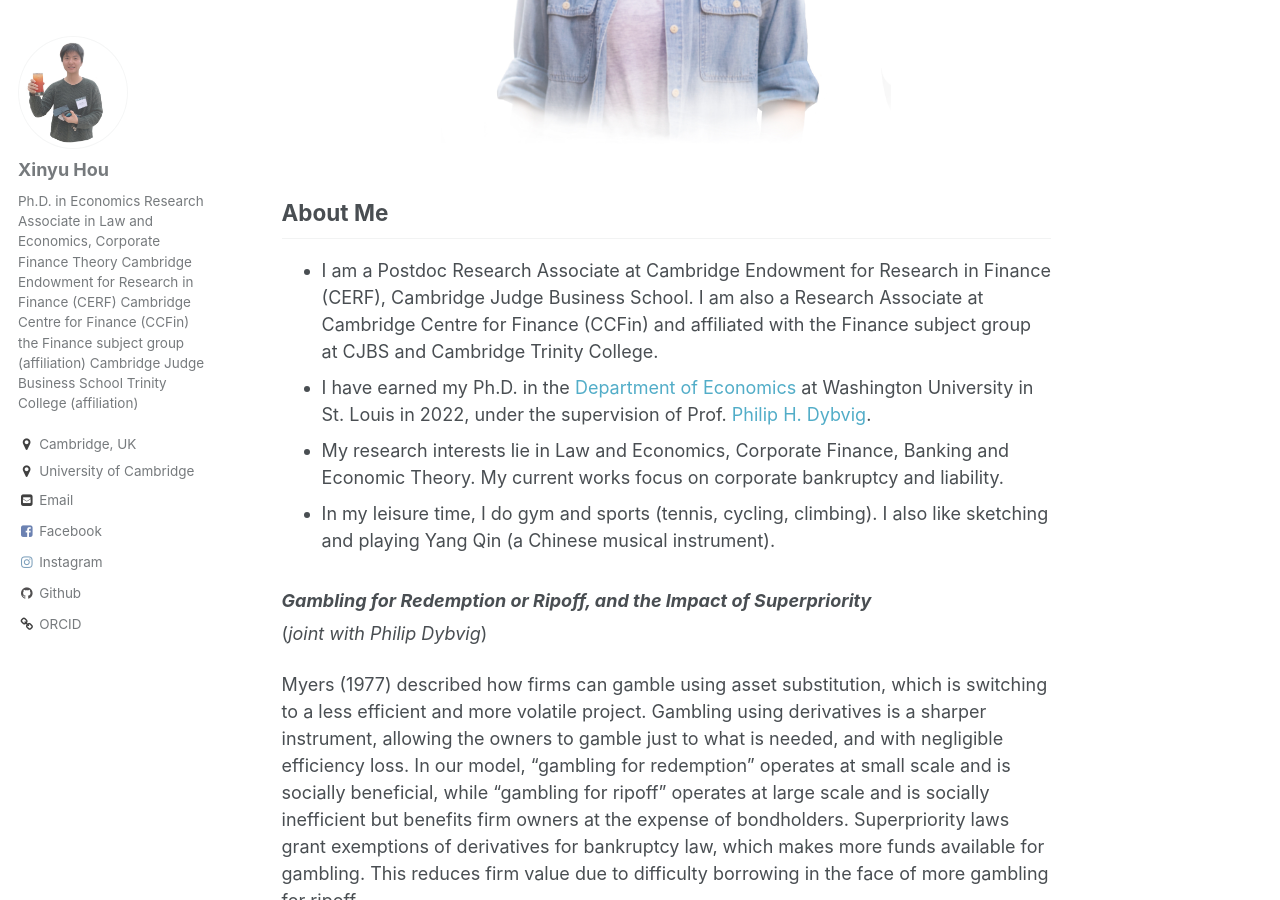
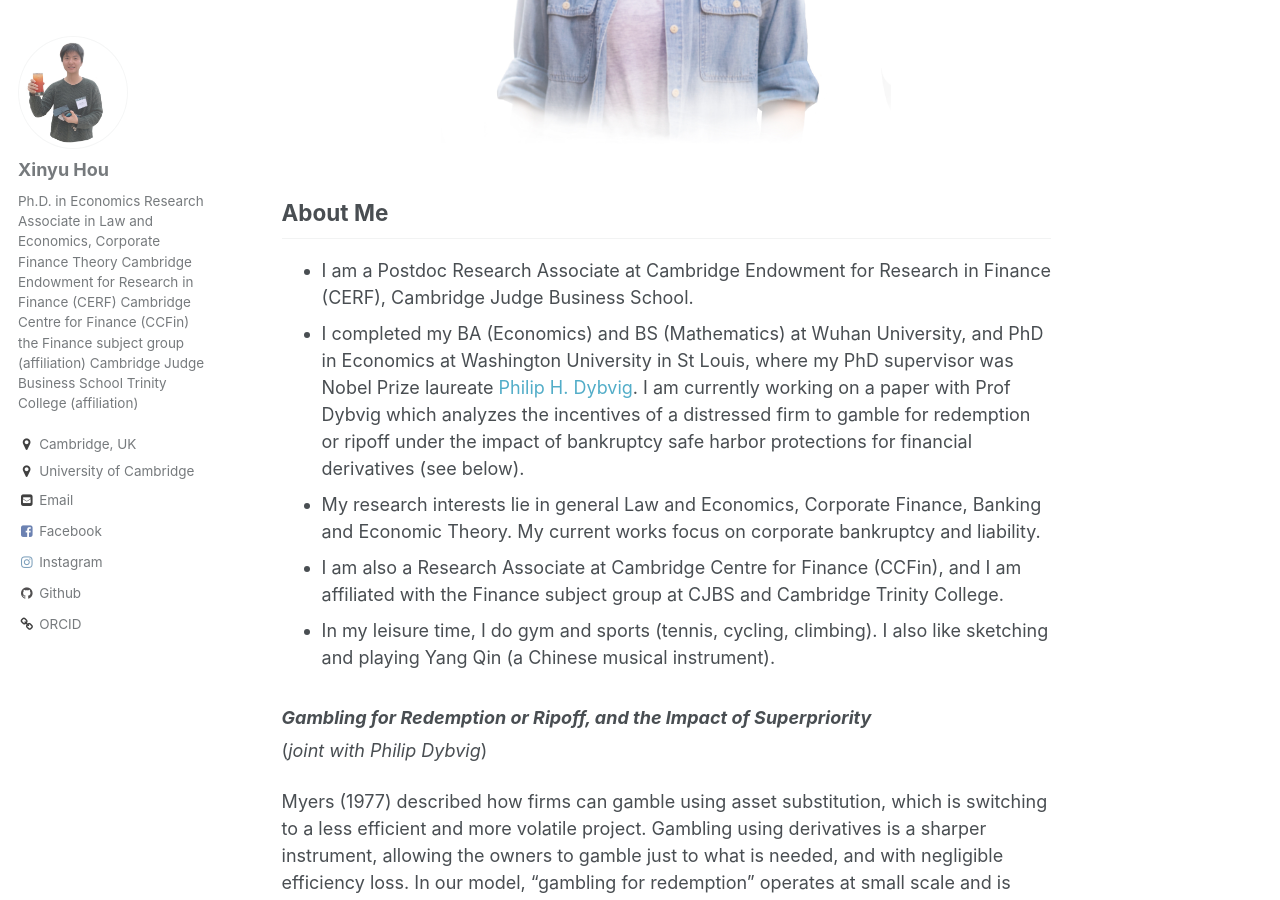
Before and after one commit to xinyuhou94/xinyuhou94.github.io, a Jekyll site: the page built from _pages/about.md, in a window 1280 px wide and 900 px high, scrolled down 413 px. Built offline with Jekyll 4.4.1, drawn with Linux system fonts in a browser that asks for light colours.

Commit message:
Update about.md

```diff
--- a/_pages/about.md
+++ b/_pages/about.md
@@ -13,9 +13,10 @@ redirect_from:
 </p>
 
 ## About Me ##
-* I am a Postdoc Research Associate at Cambridge Endowment for Research in Finance (CERF), Cambridge Judge Business School. I am also a Research Associate at Cambridge Centre for Finance (CCFin) and affiliated with the Finance subject group at CJBS and Cambridge Trinity College.
-* I have earned my Ph.D. in the [Department of Economics](https://economics.wustl.edu/) at Washington University in St. Louis in 2022, under the supervision of Prof. [Philip H. Dybvig](https://dybfin.wustl.edu/).
-* My research interests lie in Law and Economics, Corporate Finance, Banking and Economic Theory. My current works focus on corporate bankruptcy and liability.
+* I am a Postdoc Research Associate at Cambridge Endowment for Research in Finance (CERF), Cambridge Judge Business School.
+* I completed my BA (Economics) and BS (Mathematics) at Wuhan University, and PhD in Economics at Washington University in St Louis, where my PhD supervisor was Nobel Prize laureate [Philip H. Dybvig](https://dybfin.wustl.edu/). I am currently working on a paper with Prof Dybvig which analyzes the incentives of a distressed firm to gamble for redemption or ripoff under the impact of bankruptcy safe harbor protections for financial derivatives (see below).
+* My research interests lie in general Law and Economics, Corporate Finance, Banking and Economic Theory. My current works focus on corporate bankruptcy and liability.
+* I am also a Research Associate at Cambridge Centre for Finance (CCFin), and I am affiliated with the Finance subject group at CJBS and Cambridge Trinity College.
 * In my leisure time, I do gym and sports (tennis, cycling, climbing). I also like sketching and playing Yang Qin (a Chinese musical instrument).
 
 ### _Gambling for Redemption or Ripoff, and the Impact of Superpriority_
```
